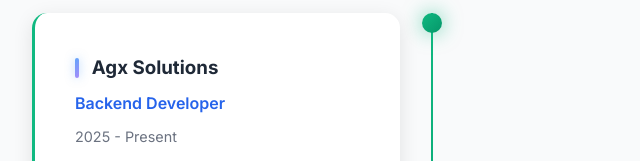
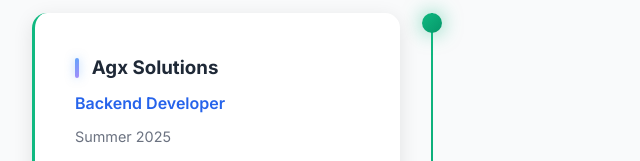
Before and after one commit to harishvardhan27/portfolio, a plain HTML site: page index.html in a window 1280 px wide. Shown: the part 6760-6921 px from the top of the page, 208-848 px from the left. Drawn offline with Linux system fonts and the light colour scheme.

Commit message:
Update index.html

```diff
--- a/index.html
+++ b/index.html
@@ -341,7 +341,7 @@
                     <div class="timeline-content">
                         <h3>Agx Solutions</h3>
                         <p class="timeline-company">Backend Developer</p>
-                        <p class="timeline-date">2025 - Present</p>
+                        <p class="timeline-date">Summer 2025</p>
                         <p>worked as a backend developer, contributing to full-stack development project.</p>
                     </div>
                 </div>
```
